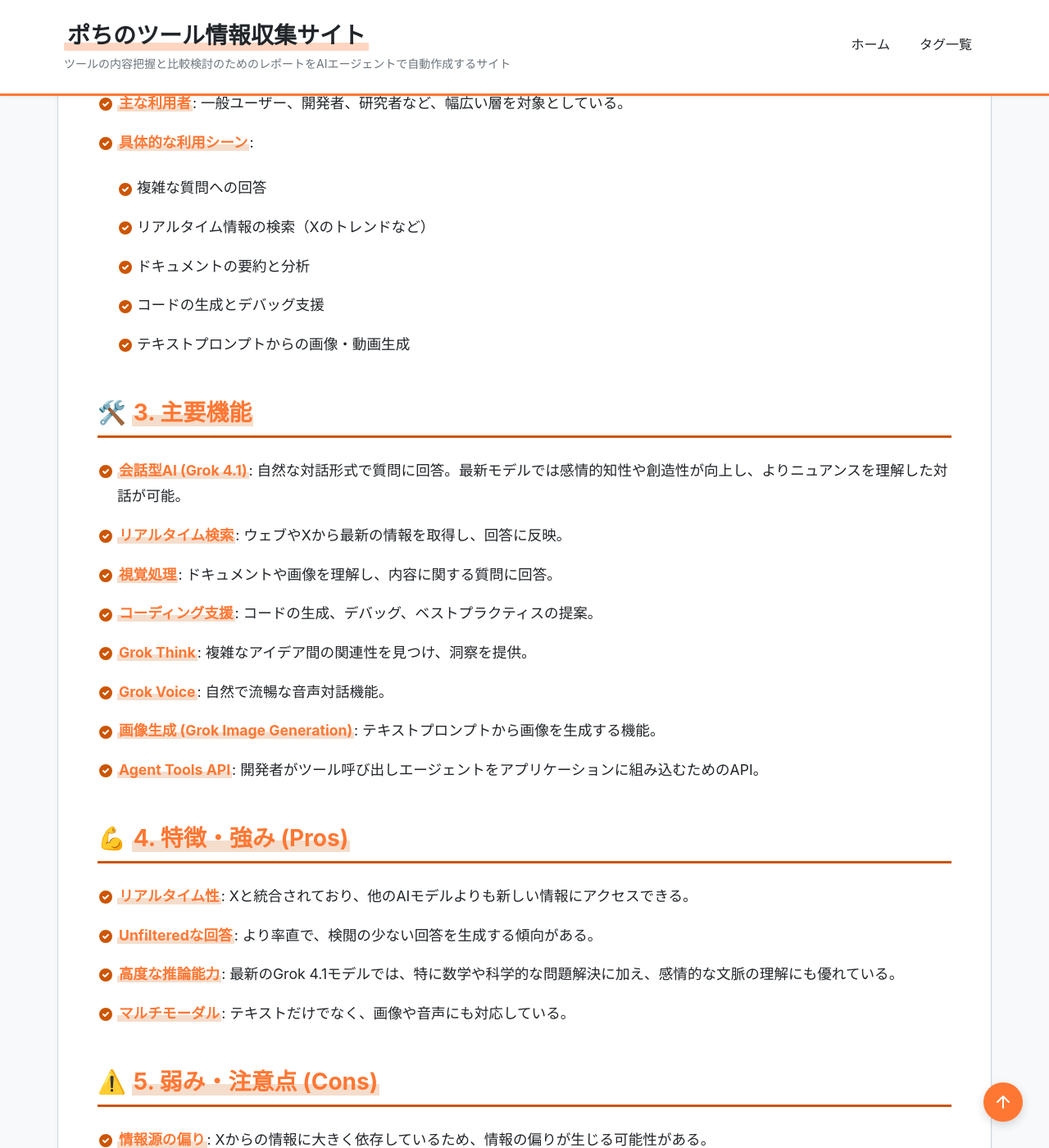
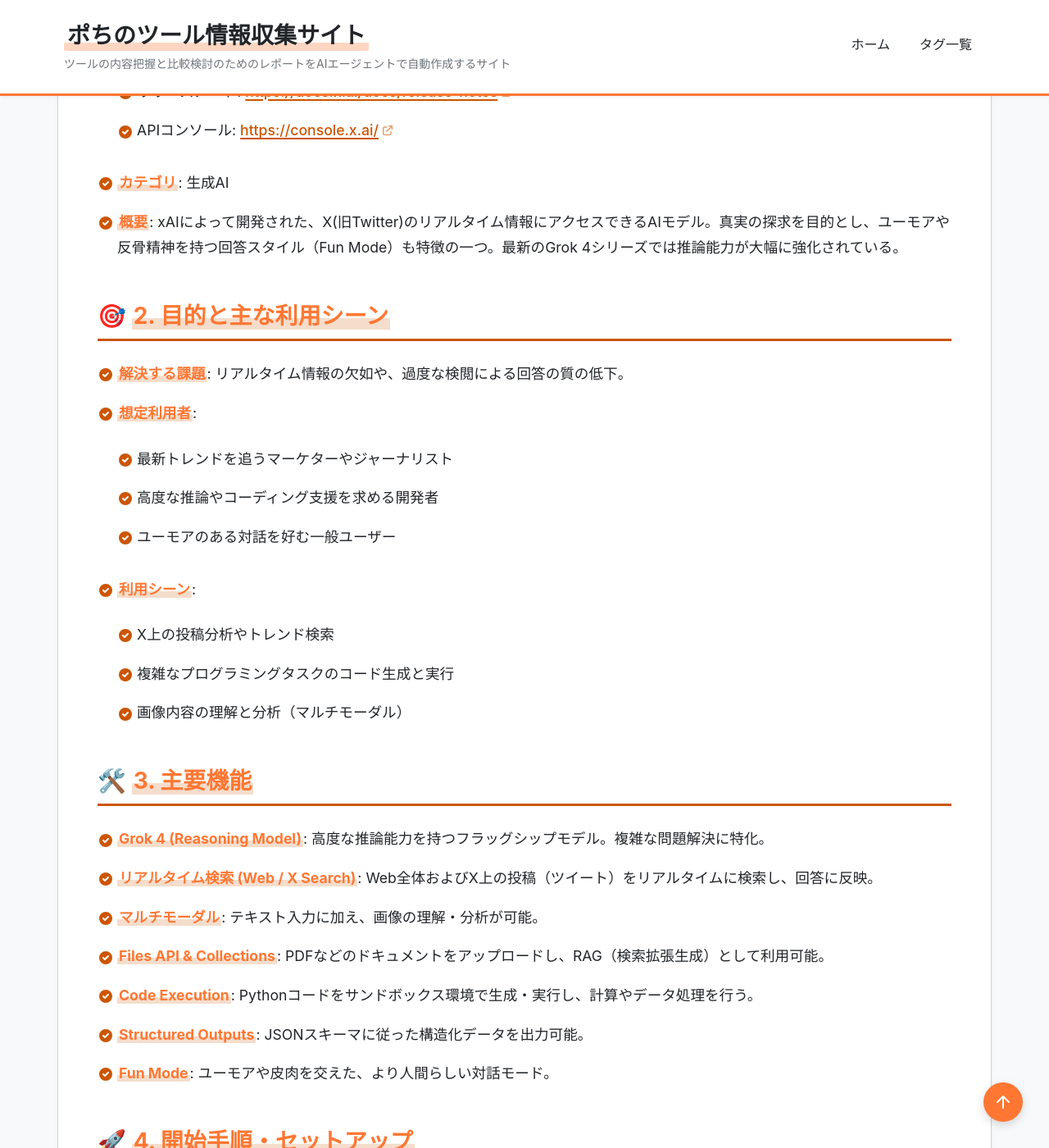
Before and after one commit to aegisfleet/tool-survey-report, a Jekyll site: the page built from _reports/grok.md, in a window 1280 px wide and 1400 px high, scrolled down 3634 px. Shown: the whole window at 82% size. Built offline with Jekyll 4.4.1, drawn with Linux system fonts in a browser that asks for light colours; some of the changed text lies outside the part shown.

Commit message:
Update Grok report to 2026-01-28 standards (#587)
Co-authored-by: google-labs-jules[bot] <161369871+google-labs-jules[bot]@users.noreply.github.com>

````diff
--- a/_reports/grok.md
+++ b/_reports/grok.md
@@ -6,49 +6,52 @@ category: "生成AI"
 developer: "xAI"
 official_site: "https://x.ai/grok"
 date: "2025-10-23"
-last_updated: "2026-01-12"
+last_updated: "2026-01-28"
 tags:
   - "AI"
   - "生成AI"
   - "大規模言語モデル"
   - "会話型AI"
   - "エージェント"
-description: "xAIが開発した、X(旧Twitter)のリアルタイム情報にアクセスできるユニークな機能を持つ会話型AI。ユーモアのある回答や検閲の少ない姿勢を特徴とする。"
+description: "xAIが開発した、X(旧Twitter)のリアルタイム情報にアクセスできるAIモデル。高い推論能力とユーモア、検閲の少ない回答を特徴とする。"
 
 quick_summary:
   has_free_plan: true
   is_oss: false
   starting_price: "無料"
   target_users:
+    - "開発者"
     - "一般ユーザー"
-    - "開発者"
-    - "研究者"
-  latest_highlight: "2025年12月にXの全ユーザーが利用可能に"
+    - "リサーチャー"
+  latest_highlight: "2025年11月に高速モデルGrok 4.1 Fastをリリース"
   update_frequency: "高"
 
 evaluation:
-  score: 80
+  score: 82
   base_score: 70
   plus_points:
-    - point: 8
-      reason: "Xとの統合によるリアルタイム性は他のモデルに対する明確な優位性"
     - point: 5
-      reason: "マルチモーダル対応（テキスト、画像、音声）と高度な推論能力"
+      reason: "Xのリアルタイムデータへのアクセス権による独自性"
+    - point: 4
+      reason: "Grok 4による高い推論能力とReasoningモデルの提供"
     - point: 3
-      reason: "開発者向けのAgent Tools APIを提供"
+      reason: "APIツールの充実（Web検索、コード実行など）"
+    - point: 3
+      reason: "Python SDKやLangChainなどエコシステムの拡大"
   minus_points:
     - point: -3
-      reason: "情報源がXに偏る可能性があり、バイアスが懸念される"
-    - point: -3
-      reason: "競合（GPT, Claude）と比較してエコシステムや実績がまだ発展途上"
-  summary: "リアルタイム情報アクセスに独自の強みを持つAIだが、情報源の偏りには注意が必要。"
+      reason: "情報源がXに偏る可能性"
+  summary: "リアルタイム情報へのアクセスと強力な推論能力を兼ね備え、エコシステムも急速に成熟している。"
 
+links:
+  documentation: "https://docs.x.ai/"
 relationships:
+  parent: "X (Twitter)"
   related_tools:
     - "ChatGPT"
     - "Gemini"
     - "Claude"
-    - "Rakuten AI"
+    - "LangChain"
 ---
 
 # **Grok 調査レポート**
@@ -61,118 +64,188 @@ relationships:
 * **公式サイト**: [https://x.ai/grok](https://x.ai/grok)
 * **関連リンク**:
   * ドキュメント: [https://docs.x.ai/](https://docs.x.ai/)
+  * リリースノート: [https://docs.x.ai/docs/release-notes](https://docs.x.ai/docs/release-notes)
+  * APIコンソール: [https://console.x.ai/](https://console.x.ai/)
 * **カテゴリ**: 生成AI
-* **概要**: xAIによって開発された、真実を探求するためのAI。X(旧Twitter)のリアルタイム情報にアクセスできるというユニークな特徴を持ち、他の大規模言語モデルとは一線を画す。ユーモアを交えた回答や、検閲の少ない"反骨精神"を持つとされる。
+* **概要**: xAIによって開発された、X(旧Twitter)のリアルタイム情報にアクセスできるAIモデル。真実の探求を目的とし、ユーモアや反骨精神を持つ回答スタイル（Fun Mode）も特徴の一つ。最新のGrok 4シリーズでは推論能力が大幅に強化されている。
 
 ## **2. 目的と主な利用シーン**
 
-* **目的**: ユーザーに正確で、有用かつ好奇心旺盛な情報を提供すること。
-* **主な利用者**: 一般ユーザー、開発者、研究者など、幅広い層を対象としている。
-* **具体的な利用シーン**:
-    * 複雑な質問への回答
-    * リアルタイム情報の検索（Xのトレンドなど）
-    * ドキュメントの要約と分析
-    * コードの生成とデバッグ支援
-    * テキストプロンプトからの画像・動画生成
+* **解決する課題**: リアルタイム情報の欠如や、過度な検閲による回答の質の低下。
+* **想定利用者**:
+  * 最新トレンドを追うマーケターやジャーナリスト
+  * 高度な推論やコーディング支援を求める開発者
+  * ユーモアのある対話を好む一般ユーザー
+* **利用シーン**:
+  * X上の投稿分析やトレンド検索
+  * 複雑なプログラミングタスクのコード生成と実行
+  * 画像内容の理解と分析（マルチモーダル）
 
 ## **3. 主要機能**
 
-* **会話型AI (Grok 4.1)**: 自然な対話形式で質問に回答。最新モデルでは感情的知性や創造性が向上し、よりニュアンスを理解した対話が可能。
-* **リアルタイム検索**: ウェブやXから最新の情報を取得し、回答に反映。
-* **視覚処理**: ドキュメントや画像を理解し、内容に関する質問に回答。
-* **コーディング支援**: コードの生成、デバッグ、ベストプラクティスの提案。
-* **Grok Think**: 複雑なアイデア間の関連性を見つけ、洞察を提供。
-* **Grok Voice**: 自然で流暢な音声対話機能。
-* **画像生成 (Grok Image Generation)**: テキストプロンプトから画像を生成する機能。
-* **Agent Tools API**: 開発者がツール呼び出しエージェントをアプリケーションに組み込むためのAPI。
+* **Grok 4 (Reasoning Model)**: 高度な推論能力を持つフラッグシップモデル。複雑な問題解決に特化。
+* **リアルタイム検索 (Web / X Search)**: Web全体およびX上の投稿（ツイート）をリアルタイムに検索し、回答に反映。
+* **マルチモーダル**: テキスト入力に加え、画像の理解・分析が可能。
+* **Files API & Collections**: PDFなどのドキュメントをアップロードし、RAG（検索拡張生成）として利用可能。
+* **Code Execution**: Pythonコードをサンドボックス環境で生成・実行し、計算やデータ処理を行う。
+* **Structured Outputs**: JSONスキーマに従った構造化データを出力可能。
+* **Fun Mode**: ユーモアや皮肉を交えた、より人間らしい対話モード。
 
-## **4. 特徴・強み (Pros)**
+## **4. 開始手順・セットアップ**
 
-* **リアルタイム性**: Xと統合されており、他のAIモデルよりも新しい情報にアクセスできる。
-* **Unfilteredな回答**: より率直で、検閲の少ない回答を生成する傾向がある。
-* **高度な推論能力**: 最新のGrok 4.1モデルでは、特に数学や科学的な問題解決に加え、感情的な文脈の理解にも優れている。
-* **マルチモーダル**: テキストだけでなく、画像や音声にも対応している。
+* **前提条件**:
+  * xAIアカウントの作成
+  * API利用にはクレジットのチャージが必要
+* **インストール/導入**:
+  ```bash
+  # Python SDKのインストール
+  pip install xai-sdk
+  ```
+* **初期設定**:
+  * APIキーを[Console](https://console.x.ai/)で発行し、環境変数に設定。
+  ```bash
+  export XAI_API_KEY="your_api_key"
+  ```
+* **クイックスタート**:
+  * **curlでのリクエスト例**:
+  ```bash
+  curl https://api.x.ai/v1/responses \
+  -H "Content-Type: application/json" \
+  -H "Authorization: Bearer $XAI_API_KEY" \
+  -d '{
+      "input": [
+          { "role": "system", "content": "You are Grok." },
+          { "role": "user", "content": "Hello!" }
+      ],
+      "model": "grok-4"
+  }'
+  ```
 
-## **5. 弱み・注意点 (Cons)**
+## **5. 特徴・強み (Pros)**
 
-* **情報源の偏り**: Xからの情報に大きく依存しているため、情報の偏りが生じる可能性がある。
-* **「Spicy」モード**: ヌードや性的なコンテンツを生成できるモードがあり、悪用のリスクが指摘されている。
-* **比較的新しいモデル**: 他の成熟したモデル（GPTシリーズなど）と比較して、実績や安定性で劣る可能性がある。
+* **圧倒的なリアルタイム性**: Xのプラットフォームと直結しており、ニュースやトレンドへの反応速度が非常に速い。
+* **Reasoning (推論) 能力**: Grok 4は推論モデルとして設計されており、難解なタスクの処理能力が高い。
+* **ツールの統合**: 検索、コード実行、ドキュメント検索などのエージェント機能がAPIレベルで統合されている。
+* **開発者フレンドリー**: OpenAI互換のAPI仕様を持ち、既存のツールチェーンからの移行が容易。
 
-## **6. 料金プラン**
+## **6. 弱み・注意点 (Cons)**
+
+* **Reasoningモデルの制約**: Grok 4などの推論モデルでは、`presencePenalty`などの一部パラメータがサポートされていない。
+* **情報源のバイアス**: X上の情報を強く参照する場合、SNS特有のバイアスや不正確な情報が含まれるリスクがある。
+* **日本語対応**: 日本語での対話は可能だが、ドキュメントや一部のシステムメッセージは英語が中心。
+
+## **7. 料金プラン**
 
 | プラン名 | 料金 | 主な特徴 |
-|---|---|---|
-| **無料プラン** | 無料 | Xの全ユーザーが利用可能。メッセージ数に制限があり、応答優先度も低い。カジュアルな利用向け。 |
-| **SuperGrok** | $30/月 | Grok 4.1などの最新モデルへ安定してアクセス可能。メッセージ制限が緩和され、応答も優先される。 |
-| **SuperGrok Heavy** | $300/月 | 最上位モデルGrok 4 Heavyへのアクセス、マルチエージェント推論、拡張トークン制限など、開発者や研究者向けの最先端機能を提供。 |
-| **Grok Business** | $30/ユーザー/月 | ビジネス利用に特化したプラン。 |
+|---------|------|---------|
+| **無料プラン** | 無料 | Xユーザー向け。機能・回数制限あり。 |
+| **X Premium** | 月額制 | Grokの基本機能が利用可能（Xアプリ内）。 |
+| **API利用** | 従量課金 | 開発者向け。モデルとツール利用に応じた課金。 |
 
-* **課金体系**: サブスクリプション形式。API利用は別途従量課金が発生する。
-* **無料トライアル**: 公式には明記されていないが、Xユーザー向けの無料プランがトライアルの役割を兼ねている。
+* **課金体系**: トークン課金 + ツール利用料
+* **ツール利用料 (API)**:
+  * **Web Search**: $5 / 1,000 requests
+  * **X Search**: $5 / 1,000 requests
+  * **Code Execution**: $5 / 1,000 executions
+  * **Documents Search**: $2.50 / 1,000 requests
 
-## **7. 導入実績・事例**
+## **8. 導入実績・事例**
 
-* (現時点では、個別の導入事例は広く公開されていない)
+* **導入企業**: Replit（Replit AgentへのGrok統合）
+* **導入事例**: ReplitのAIエージェント機能において、Grokの推論能力とコンテキスト理解が活用されている。
+* **対象業界**: テック企業、メディア、開発ツールベンダー
 
-## **8. サポート体制**
+## **9. サポート体制**
 
-* **ドキュメント**: [xAI Docs](https://docs.x.ai/)にて、API仕様などが提供されている。
-* **コミュニティ**: 主にX上で開発者やユーザー間の情報交換が行われている。
-* **公式サポート**: ウェブサイトに連絡先フォームがある。
+* **ドキュメント**: [xAI Docs](https://docs.x.ai/) - ガイド、APIリファレンス、Cookbookが充実。
+* **コミュニティ**: Discordコミュニティがあり、開発者間の交流が活発。
+* **公式サポート**: メールサポート (`support@x.ai`) およびステータスページを提供。
 
-## **9. 連携機能 (API・インテグレーション)**
+## **10. エコシステムと連携**
 
-* **API**: 開発者向けにAPIが提供されており、アプリケーションにGrokの機能を組み込むことが可能。2025年11月よりパブリックベータが開始されている。
-* **外部サービス連携**: Xプラットフォームと密接に統合されている。
+### **10.1 API・外部サービス連携**
 
-## **10. セキュリティとコンプライアンス**
+* **API**: OpenAI互換のChat Completions APIおよび独自のResponses APIを提供。
+* **外部サービス連携**:
+  * **LangChain**: Python/JS向けの公式インテグレーションあり。
+  * **Replit**: 開発環境へのネイティブ統合。
 
-* **セキュリティ**: 公式サイトにセキュリティに関するページ([https://x.ai/security](https://x.ai/security))が設けられている。
-* **データ管理**: プライバシーポリシー([https://x.ai/privacy-policy](https://x.ai/privacy-policy))に準拠。
-* **準拠規格**: (現時点では、特定の規格取得に関する情報は公開されていない)
+### **10.2 技術スタックとの相性**
 
-## **11. 操作性 (UI/UX) と学習コスト**
+| 技術スタック | 相性 | メリット・推奨理由 | 懸念点・注意点 |
+|:---|:---:|:---|:---|
+| **Python** | ◎ | 公式SDK (`xai-sdk`) およびLangChain対応が完備。 | 特になし |
+| **Node.js / TS** | ◎ | OpenAI SDK互換およびLangChain JSで利用可能。 | 公式のJS専用SDKはPythonほど強調されていない。 |
+| **LangChain** | ◎ | 公式プロバイダーとしてサポートされている。 | バージョンによる対応状況の確認が必要。 |
 
-* **UI/UX**: Web、iOS、Androidアプリが提供されており、一般的なチャットUIで直感的に操作可能。
-* **学習コスト**: チャットボットとしての基本的な利用は容易。API連携や高度な機能の活用には専門知識が必要。
+## **11. セキュリティとコンプライアンス**
 
-## **12. ユーザーの声（レビュー分析）**
+* **認証**: API Keyによる認証（Bearer Token）。
+* **データ管理**: エンタープライズAPIではデータプライバシーが考慮されているが、詳細な仕様は要確認。
+* **準拠規格**: [console.x.ai](https://console.x.ai/)にて監査ログ(Audit Logs)の閲覧が可能。
 
-* **調査対象**: Google Play Store, Apple App Store
-* **総合評価**: Google Playで4.8/5.0（135万レビュー）など、高い評価を得ている。
+## **12. 操作性 (UI/UX) と学習コスト**
+
+* **UI/UX**: Xアプリ内蔵のGrokはチャット形式で誰でも使いやすい。APIコンソールもシンプルで管理しやすい。
+* **学習コスト**: OpenAI互換APIのため、既存のLLM開発者であれば学習コストはほぼゼロ。
+
+## **13. ベストプラクティス**
+
+* **効果的な活用法 (Modern Practices)**:
+  * **Cachingの活用**: 繰り返し使用するプロンプトにはキャッシュ機能（自動有効）を活用し、コストを削減する。
+  * **Reasoningモデルの使い分け**: 複雑な論理的思考が必要な場合はGrok 4を使用し、単純な応答には軽量モデルを検討する。
+* **陥りやすい罠 (Antipatterns)**:
+  * **パラメータ設定**: Grok 4（推論モデル）に対して `reasoning_effort` や `presencePenalty` を指定するとエラーになるため注意。
+
+## **14. ユーザーの声（レビュー分析）**
+
+* **調査対象**: Google Play, App Store
+* **総合評価**: 4.8/5.0 (Google Play)
 * **ポジティブな評価**:
-  * 回答の速さと質
-  * リアルタイム情報の取得能力
-  * 動画生成機能の品質
+  * 「ニュースへの反応が他のAIより圧倒的に早い」
+  * 「Fun Modeの回答が面白く、人間味がある」
 * **ネガティブな評価 / 改善要望**:
-  * 無料での画像・動画生成に回数制限がある
-  * アプリが画像をアップロードして動画を生成する際に失敗することがある
+  * 「画像生成時にエラーが出ることがある」
+  * 「無料版の制限が厳しい」
 
-## **13. 直近半年のアップデート情報**
+## **15. 直近半年のアップデート情報**
 
-* **2025-12-12**: Xプラットフォームの全てのユーザーにGrokが利用可能になったことを発表。
-* **2025-12-09**: 新しい画像生成モデル(コードネーム: Aurora)のリリースを発表。
-* **2025-11-19**: 「Grok 4.1 Fast」と次世代のツール呼び出しエージェントを提供する「Agent Tools API」を発表。
-* **2025-11-17**: 感情的知性、創造性、一貫性が向上した「Grok 4.1」をリリース。
-* **2025-11-04**: 開発者向けAPIのパブリックベータを開始。
-* **2025-07-28**: 画像・動画生成ツール「Grok Imagine」をリリース。
-* **2025-02-17**: フラッグシップモデル「Grok 3」をリリース。
+* **2025-11-19**: **Grok 4.1 Fast**をEnterprise APIでリリース。Agent Toolsに対応。
+* **2025-11-07**: Files APIが一般提供開始（GA）。PDF等のアップロードに対応。
+* **2025-10-15**: Web Search, X Searchなどのツール機能が一般提供開始。
+* **2025-07-09**: **Grok 4**リリース。推論能力が大幅に向上。
+* **2025-04-03**: **Grok 3**モデルがAPIで利用可能に。
 
-## **14. 類似ツールとの比較**
+(出典: [Release Notes](https://docs.x.ai/docs/release-notes))
 
-* **OpenAI GPT-4o**: 業界標準の高性能モデル。幅広いタスクに対応し、エコシステムが充実している。Grokはリアルタイム性で優位。
-* **Google Gemini**: Google検索と連携し、情報の正確性が高い。マルチモーダル機能に強み。
-* **Anthropic Claude 3**: 安全性と倫理性を重視した設計。長文の読解・生成能力に定評がある。
+## **16. 類似ツールとの比較**
 
-## **15. 総評**
+### **16.1 機能比較表 (星取表)**
+
+| 機能カテゴリ | 機能項目 | Grok (xAI) | GPT-4o (OpenAI) | Claude 3.5 (Anthropic) | Gemini 1.5 (Google) |
+|:---:|:---|:---:|:---:|:---:|:---:|
+| **基本機能** | 推論能力 | ◎<br><small>Grok 4</small> | ◎<br><small>o1/GPT-4o</small> | ◎<br><small>Sonnet/Opus</small> | ◎<br><small>Pro/Flash</small> |
+| **リアルタイム性** | X検索 | ◎<br><small>ネイティブ統合</small> | △<br><small>Bing経由</small> | ×<br><small>非対応</small> | △<br><small>Google検索</small> |
+| **ユーモア** | Fun Mode | ◎<br><small>独自機能</small> | △<br><small>プロンプトで可</small> | ×<br><small>安全性重視</small> | △<br><small>プロンプトで可</small> |
+| **開発** | API互換性 | ◯<br><small>OpenAI互換</small> | ◎<br><small>標準</small> | △<br><small>独自API</small> | △<br><small>独自API</small> |
+
+### **16.2 詳細比較**
+
+| ツール名 | 特徴 | 強み | 弱み | 選択肢となるケース |
+|---------|------|------|------|------------------|
+| **Grok** | リアルタイム情報と「尖った」回答 | Xの全データへのアクセス権、検閲の少なさ。 | エコシステムがOpenAIほど巨大ではない。 | 最新のニュース分析や、エンタメ性の高い対話が必要な場合。 |
+| **GPT-4o** | 業界標準のオールラウンダー | 圧倒的な実績と周辺ツールの充実度。 | 最新情報の取得はBing検索に依存。 | 安定性と汎用性を最優先する場合。 |
+| **Claude 3.5** | 安全性と文章力 | 自然な日本語生成と高い安全性、長文読解。 | リアルタイム検索機能を持たない。 | 長文の要約や、コンプライアンス重視の業務利用。 |
+
+## **17. 総評**
 
 * **総合的な評価**:
-  * Grokは、特にリアルタイム情報へのアクセスとフィルタリングの少ない回答を求めるユーザーにとって、非常に強力なAIアシスタントである。Xとのシームレスな統合は最大の特徴であり、他のツールにはない強みとなっている。最新のGrok 4.1では対話能力も大幅に向上している。
+  * Grokは「Xのリアルタイムデータ」という唯一無二の武器を持ち、Grok 4による推論能力の向上で実務レベルでも強力な選択肢となった。APIもOpenAI互換で導入しやすく、特に最新情報を扱うエージェント開発において優位性がある。
 * **推奨されるチームやプロジェクト**:
-  * 最新のニュースやトレンドを迅速に分析する必要があるマーケティングチームやジャーナリスト。
-  * 自由度の高い回答生成や、高度なAPI連携を求める開発者や研究者。
+  * SNSマーケティングやトレンド分析を行うチーム。
+  * ニュースメディアやリアルタイム情報配信サービス。
+  * 既存のOpenAIベースのアプリに、より「人間らしい」または「最新情報に強い」特徴を加えたい開発者。
 * **選択時のポイント**:
-  * 最新かつリアルタイムの情報を重視する場合はGrokが最適。
-  * 確立されたエコシステムや幅広いサードパーティ連携を求める場合はGPTシリーズが有利。
-  * 安全性や長文の扱いに重きを置く場合はClaudeが選択肢となる。
+  * **情報の鮮度**が最重要であればGrok一択。
+  * **安定性とエコシステム**を重視するならChatGPT。
+  * **文章の質と安全性**を重視するならClaude。
````
Also changed, not shown: _reports/claude.md (+1 -0 lines).
